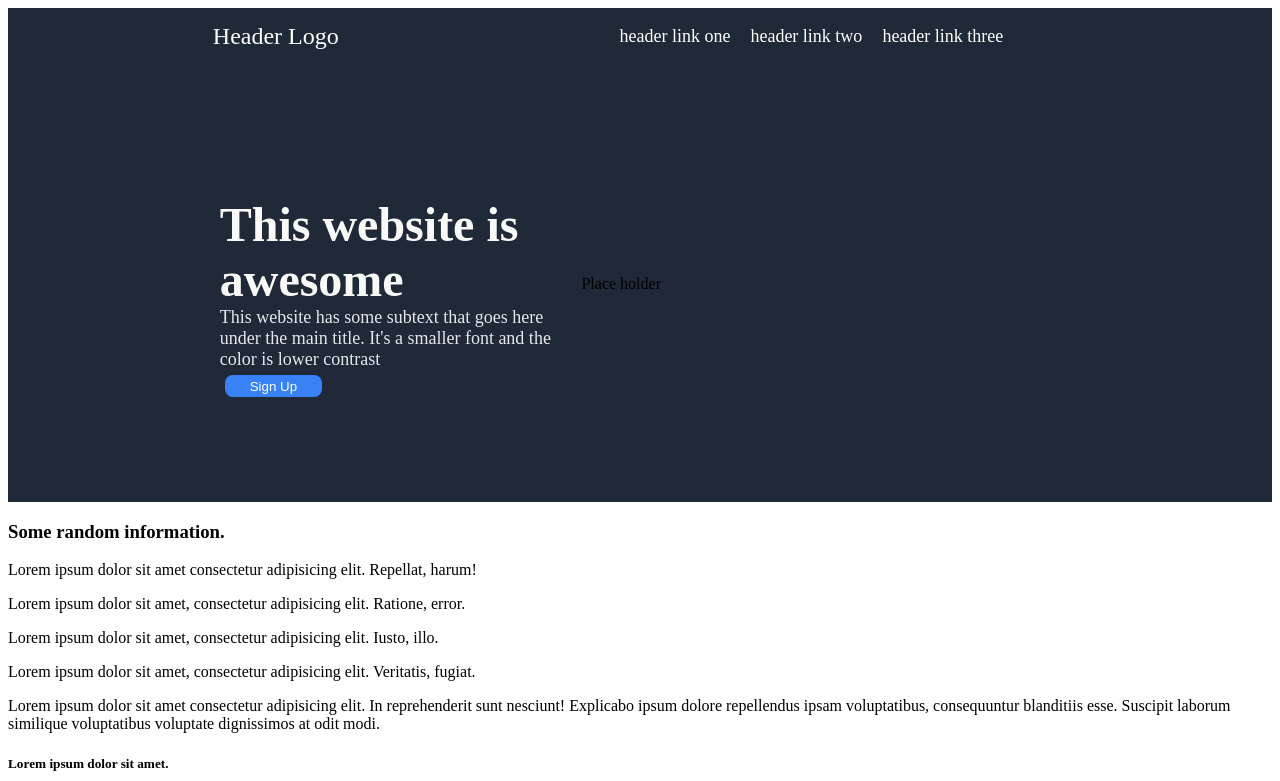
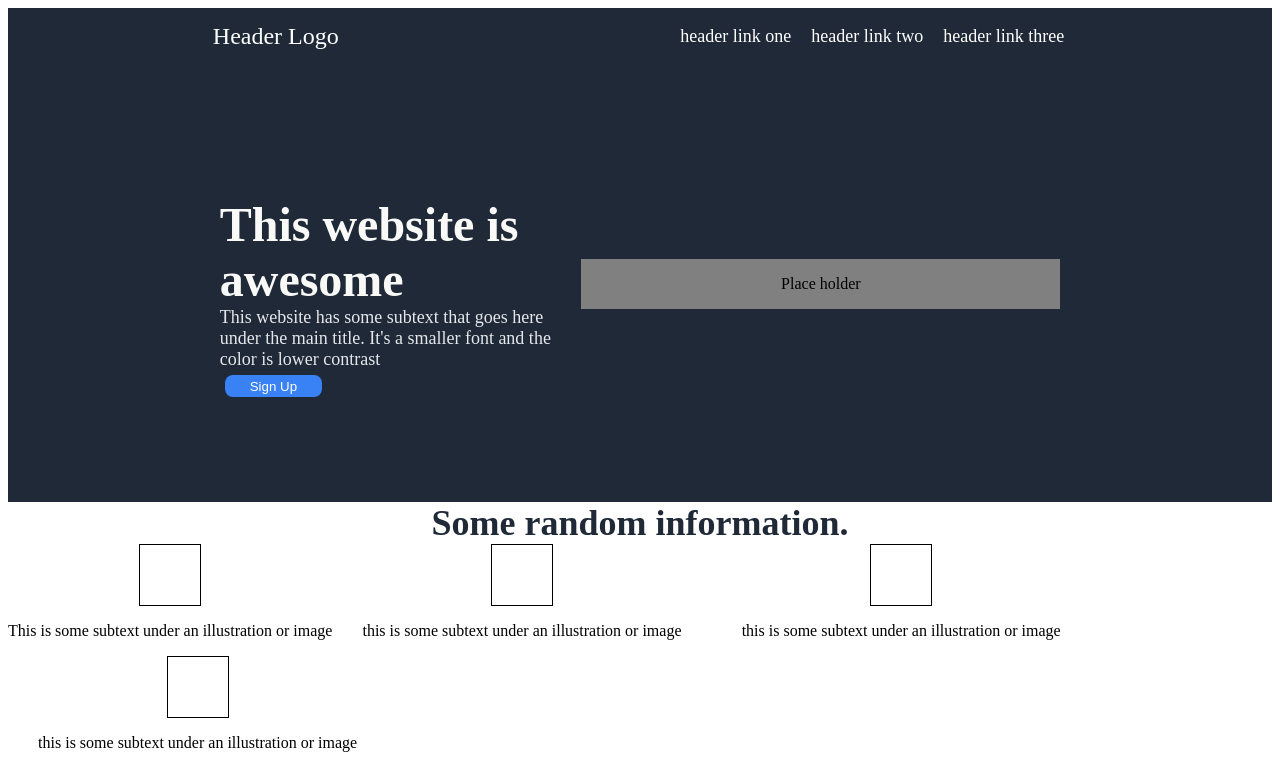
Before and after one commit to jaym9000/landing-page, a plain HTML site: page index.html in a window 1280 px wide. Shown: the top 781 px of the page. Drawn offline with Linux system fonts and the light colour scheme.

Commit message:
working on middle box, need items centered and texts wrapping

```diff
--- a/index.html
+++ b/index.html
@@ -34,18 +34,32 @@
             <button>Sign Up</button>
         </div>
         <div class="right-below-header">
-            <p>Place holder</p>
+            <p class="image">Place holder</p>
             <!-- <img>Place holder -->
         </div>
     </div>
 
     <!-- Box in middle of the page -->
     <div class="middle-box">
-        <h3>Some random information.</h3>
-        <p>Lorem ipsum dolor sit amet consectetur adipisicing elit. Repellat, harum!</p>
-        <p>Lorem ipsum dolor sit amet, consectetur adipisicing elit. Ratione, error.</p>
-        <p>Lorem ipsum dolor sit amet, consectetur adipisicing elit. Iusto, illo.</p>
-        <p>Lorem ipsum dolor sit amet, consectetur adipisicing elit. Veritatis, fugiat.</p>
+        <div class="information-header">Some random information.</div>
+        <div class="boxes">
+          <div class="first">
+            <div class="box-1"></div>
+            <p>This is some subtext under an illustration or image</p>
+          </div>
+          <div class="second">
+            <div class="box-2"></div>
+            <p>this is some subtext under an illustration or image</p>
+          </div>
+          <div class="third">
+            <div class="box-3"></div>
+            <p>this is some subtext under an illustration or image</p>
+          </div>
+          <div class="fourth">
+            <div class="box-4"></div>
+            <p>this is some subtext under an illustration or image</p>
+          </div>
+        </div>
     </div>
 
     <!-- Second last box before footer -->
--- a/styles.css
+++ b/styles.css
@@ -54,6 +54,7 @@ a:active {
   gap: 20px;
   font-size: 18px;
   color: #e5e7eb;
+  justify-content: flex-end;
 }
 
 /* Below header styling */
@@ -100,4 +101,86 @@ button {
   /* right side of the box below header/nav bar */
   display: flex;
   flex-basis: 45%;
+  /* width: 416.16; */
+  height: 235.5;
+  background-color: gray;
+  justify-content: center;
 }
+
+/* Box in the middle of the page */
+
+.middle-box {
+  display: flex;
+  flex-direction: column;
+  justify-content: center;
+  align-items: center;
+}
+
+.boxes {
+  display: flex;
+  flex-wrap: wrap;
+}
+
+.information-header {
+  font-size: 36px;
+  font-weight: 800;
+  color: #1f2937;
+  justify-content: center;
+  align-items: center;
+}
+
+/* box 1 */
+.first {
+  display: flex;
+  flex-direction: column;
+  align-items: center;
+}
+
+.box-1 {
+  height: 60px;
+  width: 60px;
+  border: 1px solid black;
+}
+
+/* box 2 */
+.second {
+  display: flex;
+  flex-direction: column;
+  align-items: center;
+  flex-basis: 30%;
+}
+
+.box-2 {
+  height: 60px;
+  width: 60px;
+  border: 1px solid black;
+}
+
+/* box 3 */
+.third {
+  display: flex;
+  flex-direction: column;
+  align-items: center;
+  flex-basis: 30%;
+}
+
+.box-3 {
+  height: 60px;
+  width: 60px;
+  border: 1px solid black;
+}
+
+/* box 4 */
+.fourth {
+  display: flex;
+  flex-direction: column;
+  align-items: center;
+
+  flex-basis: 30%;
+}
+
+.box-4 {
+  height: 60px;
+  width: 60px;
+  border: 1px solid black;
+}
```
